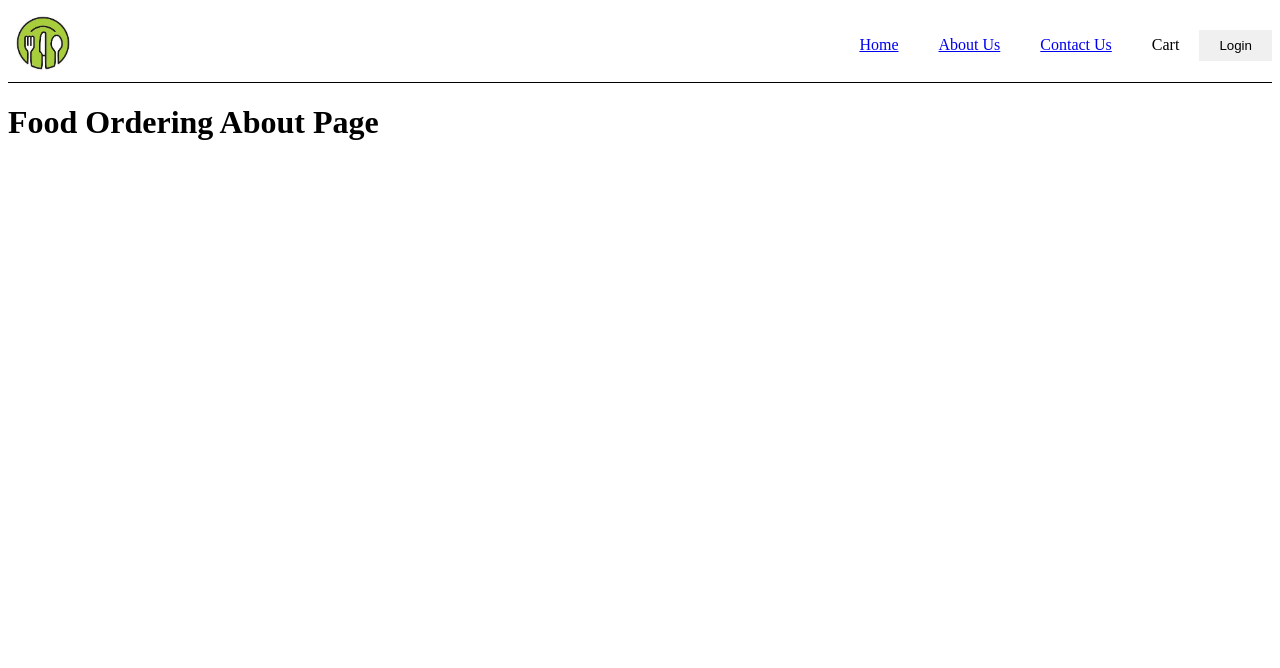
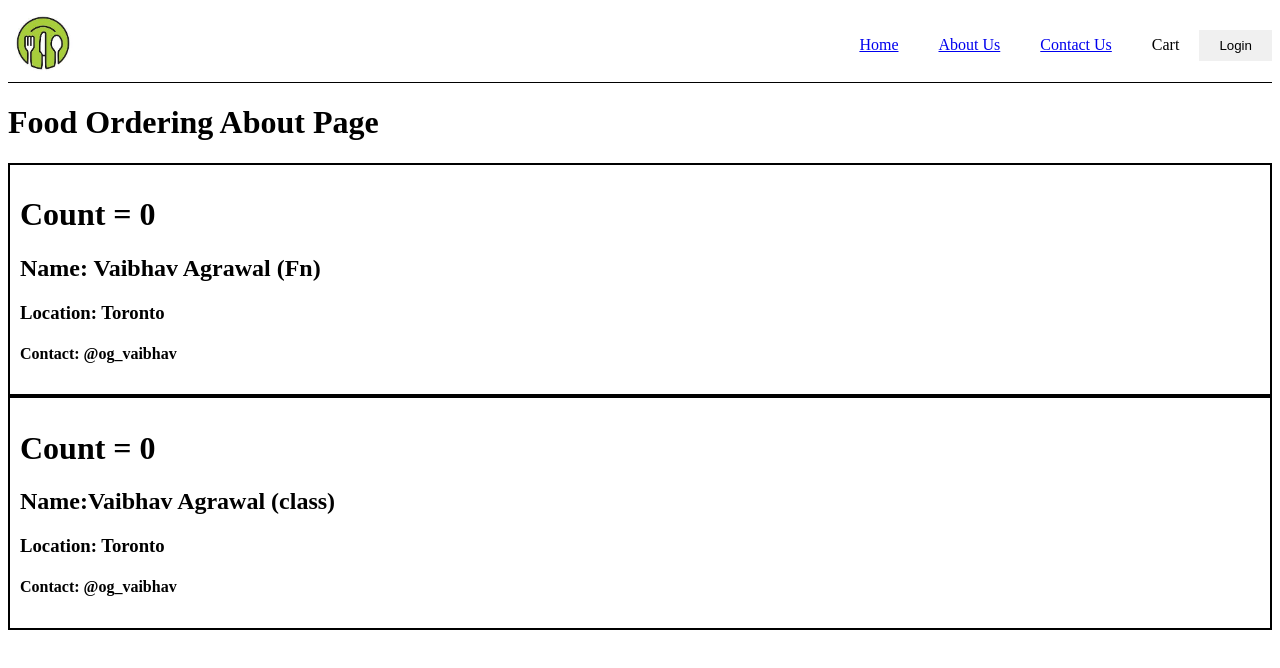
Before and after one commit to vagrawal07/react-101, a React (Vite) app: page /about in a window 1280 px wide. Shown: the top 668 px of the page. Built offline with nearby package versions, Linux system fonts and the light colour scheme.

Commit message:
Use of states in Class based components

```diff
--- a/index.css
+++ b/index.css
@@ -72,3 +72,8 @@
 .filter{
     display: flex;
 }
+
+.user-card{
+    padding: 10px;
+    border: 2px solid black;
+}
--- a/src/components/About.js
+++ b/src/components/About.js
@@ -1,7 +1,12 @@
+import User from "./User";
+import UserClass from "./UserClass";
+
 const About = ()=>{
     return(
         <div>
             <h1>Food Ordering About Page</h1>
+            <User name={"Vaibhav Agrawal (Fn)"}/>
+            <UserClass name={"Vaibhav Agrawal (class)"} location={'Toronto'}/>
         </div>
     );
 }
--- a/src/components/Body.js
+++ b/src/components/Body.js
@@ -89,7 +89,7 @@ const Body = () => {
       </div>
       <div className="res-container">
         {resFilterList.map((restaurant) => (
-         <Link  key={restaurant?.info?.id} to={"/restaurant/"+restaurant?.info?.id}> <RestaurantCard resData={restaurant} /> </Link>
+         <Link  key={restaurant?.info?.id}  to={"/restaurant/"+restaurant?.info?.id}> <RestaurantCard resData={restaurant} /> </Link>
         ))}
       </div>
     </div>
--- a/src/components/RestaurantMenu.js
+++ b/src/components/RestaurantMenu.js
@@ -29,7 +29,7 @@ const RestaurantMenu = () => {
 const { name, cuisines, costForTwoMessage } = index !== -1 ? resInfo?.cards[index]?.card?.card?.info : {};
 
 
-    const menuIndex = resInfo?.cards.findIndex(card => card?.groupedCard?.cardGroupMap?.REGULAR?.cards[1]?.card?.card !== undefined);
+    const menuIndex = resInfo?.cards.findIndex(card => card?.groupedCard?.cardGroupMap?.REGULAR?.cards[1]?.card?.card?.itemCards !== undefined);
     const { itemCards } = menuIndex !== -1 ? resInfo?.cards[menuIndex]?.groupedCard?.cardGroupMap?.REGULAR?.cards[1]?.card?.card : {};
 
 
--- /dev/null
+++ b/src/components/User.js
@@ -0,0 +1,13 @@
+import { useState } from "react";
+
+const User = ({name})=>{
+    const [count] = useState(0);
+    return  <div className="user-card">
+        <h1>Count = {count}</h1>
+    <h2>Name: {name}</h2>
+    <h3>Location: Toronto</h3>
+    <h4>Contact: @og_vaibhav</h4>
+</div>
+}
+
+export default User;
--- /dev/null
+++ b/src/components/UserClass.js
@@ -0,0 +1,24 @@
+import React from 'react';
+
+class UserClass extends React.Component {
+
+    constructor(props){
+        super(props);
+        this.state = {
+            count: 0
+        }
+    }
+
+    render (){
+        const {name,location}=this.props;
+        const {count} = this.state;
+        return  <div className="user-card">
+            <h1>Count = {count}</h1>
+    <h2>Name:{name}</h2>
+    <h3>Location: {location}</h3>
+    <h4>Contact: @og_vaibhav</h4>
+</div>
+    }
+}
+
+export default UserClass;
```
